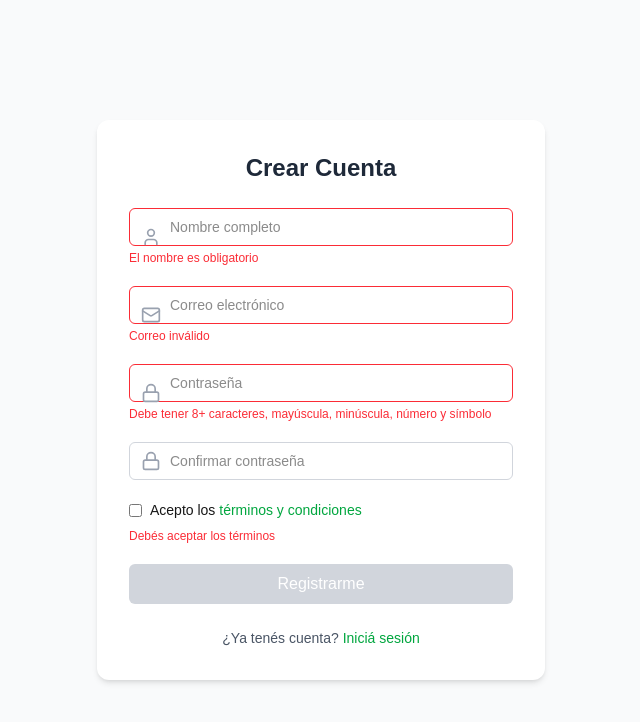
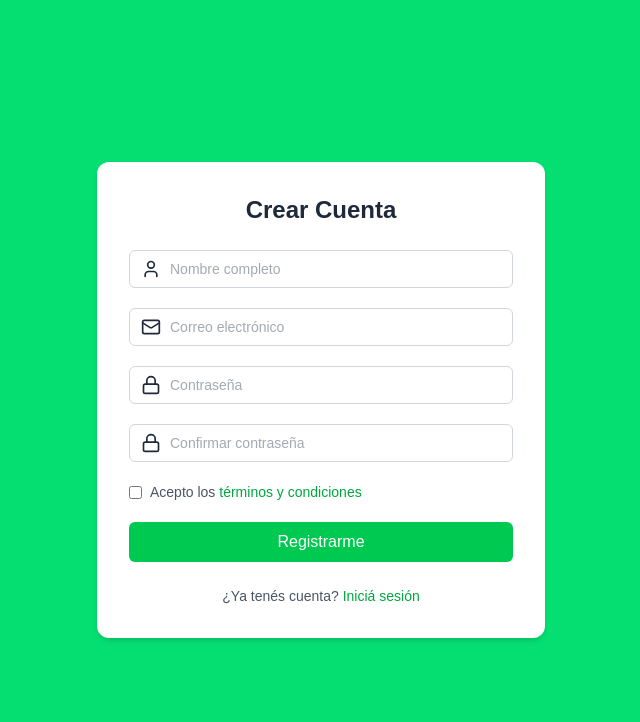
Before and after one commit to franmartos11/ecommerce-omega-soluciones, a Next.js app in the folder ecommerce-omega/: page /Registro in a window 1280 px wide. Shown: the top 722 px of the page, without its empty margins (319-959 px from the left). Built offline with nearby package versions, Linux system fonts and the light colour scheme.

Commit message:
changes on registro tailwind and function

```diff
--- a/ecommerce-omega/src/app/Cart/page.tsx
+++ b/ecommerce-omega/src/app/Cart/page.tsx
@@ -1,4 +1,3 @@
-// src/app/Cart/page.tsx
 'use client';
 
 import { Suspense, useEffect, useState } from 'react';
@@ -11,8 +10,6 @@ import {
 } from '@/utils/CartUtils';
 import Navbar from '../Components/NavigationBar/NavBar';
 import Footer from '../Components/Footer/Footer';
-
-
 
 interface CartItem {
   id: string;
--- a/ecommerce-omega/src/app/Registro/page.tsx
+++ b/ecommerce-omega/src/app/Registro/page.tsx
@@ -3,8 +3,11 @@
 import { useState, useEffect } from 'react';
 import { Mail, Lock, User } from 'lucide-react';
 import Link from 'next/link';
+import { useRouter } from 'next/navigation';
 
 export default function RegisterForm() {
+  const router = useRouter();
+
   const [form, setForm] = useState({
     name: '',
     email: '',
@@ -12,9 +15,9 @@ export default function RegisterForm() {
     confirmPassword: '',
     termsAccepted: false,
   });
-
   const [errors, setErrors] = useState<Record<string, string>>({});
-  const [formValid, setFormValid] = useState(false);
+  const [submitted, setSubmitted] = useState(false);
+  const [loading, setLoading] = useState(false);
 
   const validateEmail = (email: string) =>
     /^[^\s@]+@[^\s@]+\.[^\s@]+$/.test(email);
@@ -22,12 +25,16 @@ export default function RegisterForm() {
   const validatePassword = (password: string) =>
     /^(?=.*[a-z])(?=.*[A-Z])(?=.*\d)(?=.*[\W_]).{8,}$/.test(password);
 
-  useEffect(() => {
+  const validateForm = () => {
     const newErrors: Record<string, string> = {};
 
-    if (!form.name.trim()) newErrors.name = 'El nombre es obligatorio';
+    if (!form.name.trim()) {
+      newErrors.name = 'El nombre es obligatorio';
+    }
 
-    if (!validateEmail(form.email)) newErrors.email = 'Correo inválido';
+    if (!validateEmail(form.email)) {
+      newErrors.email = 'Correo inválido';
+    }
 
     if (!validatePassword(form.password)) {
       newErrors.password =
@@ -43,109 +50,158 @@ export default function RegisterForm() {
     }
 
     setErrors(newErrors);
-    setFormValid(Object.keys(newErrors).length === 0);
-  }, [form]);
-
-  const handleChange = (field: string, value: string | boolean) => {
-    setForm({ ...form, [field]: value });
+    return Object.keys(newErrors).length === 0;
   };
 
-  const handleSubmit = (e: React.FormEvent) => {
+  // Revalida en cada cambio tras el primer submit
+  useEffect(() => {
+    if (submitted) {
+      validateForm();
+    }
+  }, [form, submitted]);
+
+  const handleChange = (
+    field: keyof typeof form,
+    value: string | boolean
+  ) => {
+    setForm((f) => ({ ...f, [field]: value }));
+  };
+
+  const handleSubmit = async (e: React.FormEvent) => {
     e.preventDefault();
-    if (!formValid) return;
+    setSubmitted(true);
 
-    console.log('🔐 Registrando:', form);
-    // Aquí va fetch o axios para enviar al backend
+    if (!validateForm()) {
+      return;
+    }
+
+    setLoading(true);
+    try {
+      const res = await fetch('/api/register', {
+        method: 'POST',
+        headers: { 'Content-Type': 'application/json' },
+        body: JSON.stringify(form),
+      });
+
+      if (res.ok) {
+        // Redirige al login cuando todo salió bien
+        router.push('/Login');
+      } else {
+        const { message } = await res.json();
+        setErrors({ api: message || 'Error al registrar' });
+      }
+    } catch (err) {
+      setErrors({ api: 'No se pudo conectar con el servidor' });
+    } finally {
+      setLoading(false);
+    }
   };
 
   return (
-    <div className="min-h-screen flex items-center justify-center bg-gray-50 px-4">
+    <div className="min-h-screen flex items-center justify-center bg-green-400 px-4">
       <div className="w-full max-w-md bg-white shadow-md rounded-xl p-8">
-        <h2 className="text-2xl font-bold text-center text-gray-800 mb-6">Crear Cuenta</h2>
+        <h2 className="text-2xl font-bold text-center text-gray-800 mb-6">
+          Crear Cuenta
+        </h2>
 
         <form onSubmit={handleSubmit} className="space-y-5">
           {/* Nombre */}
+          <div>
             <div className="relative">
-            <User className="absolute left-3 top-1/2 transform -translate-y-1/2 text-gray-400 w-5 h-5" />
+              <User className="absolute left-3 top-1/2 transform -translate-y-1/2 text-gray-800 w-5 h-5" />
               <input
                 type="text"
                 placeholder="Nombre completo"
-              className={`pl-10 w-full border ${
-                errors.name ? 'border-red-500' : 'border-gray-300'
+                className={`pl-10 text-gray-600 w-full border ${
+                  submitted && errors.name ? 'border-red-500' : 'border-gray-300'
                 } rounded-md py-2 px-3 text-sm outline-none focus:ring-2 ${
-                errors.name ? 'ring-red-400' : 'ring-green-400'
+                  submitted && errors.name ? 'ring-red-400' : 'ring-green-400'
                 }`}
                 value={form.name}
                 onChange={(e) => handleChange('name', e.target.value)}
-              required
               />
-            {errors.name && <p className="text-xs text-red-500 mt-1">{errors.name}</p>}
+            </div>
+            {submitted && errors.name && (
+              <p className="text-xs text-red-500 mt-1">{errors.name}</p>
+            )}
           </div>
 
           {/* Email */}
+          <div>
             <div className="relative">
-            <Mail className="absolute left-3 top-1/2 transform -translate-y-1/2 text-gray-400 w-5 h-5" />
+              <Mail className="absolute left-3 top-1/2 transform -translate-y-1/2 text-gray-800 w-5 h-5" />
               <input
                 type="email"
                 placeholder="Correo electrónico"
-              className={`pl-10 w-full border ${
-                errors.email ? 'border-red-500' : 'border-gray-300'
+                className={`pl-10 text-gray-600 w-full border ${
+                  submitted && errors.email ? 'border-red-500' : 'border-gray-300'
                 } rounded-md py-2 px-3 text-sm outline-none focus:ring-2 ${
-                errors.email ? 'ring-red-400' : 'ring-green-400'
+                  submitted && errors.email ? 'ring-red-400' : 'ring-green-400'
                 }`}
                 value={form.email}
                 onChange={(e) => handleChange('email', e.target.value)}
-              required
               />
-            {errors.email && <p className="text-xs text-red-500 mt-1">{errors.email}</p>}
+            </div>
+            {submitted && errors.email && (
+              <p className="text-xs text-red-500 mt-1">{errors.email}</p>
+            )}
           </div>
 
           {/* Contraseña */}
+          <div>
             <div className="relative">
-            <Lock className="absolute left-3 top-1/2 transform -translate-y-1/2 text-gray-400 w-5 h-5" />
+              <Lock className="absolute left-3 top-1/2 transform -translate-y-1/2 text-gray-800 w-5 h-5" />
               <input
                 type="password"
                 placeholder="Contraseña"
-              className={`pl-10 w-full border ${
-                errors.password ? 'border-red-500' : 'border-gray-300'
+                className={`pl-10 text-gray-600 w-full border ${
+                  submitted && errors.password ? 'border-red-500' : 'border-gray-300'
                 } rounded-md py-2 px-3 text-sm outline-none focus:ring-2 ${
-                errors.password ? 'ring-red-400' : 'ring-green-400'
+                  submitted && errors.password ? 'ring-red-400' : 'ring-green-400'
                 }`}
                 value={form.password}
                 onChange={(e) => handleChange('password', e.target.value)}
-              required
               />
-            {errors.password && <p className="text-xs text-red-500 mt-1">{errors.password}</p>}
+            </div>
+            {submitted && errors.password && (
+              <p className="text-xs text-red-500 mt-1">{errors.password}</p>
+            )}
           </div>
 
           {/* Confirmar contraseña */}
+          <div>
             <div className="relative">
-            <Lock className="absolute left-3 top-1/2 transform -translate-y-1/2 text-gray-400 w-5 h-5" />
+              <Lock className="absolute left-3 top-1/2 transform -translate-y-1/2 text-gray-800 w-5 h-5" />
               <input
                 type="password"
                 placeholder="Confirmar contraseña"
-              className={`pl-10 w-full border ${
-                errors.confirmPassword ? 'border-red-500' : 'border-gray-300'
+                className={`pl-10 text-gray-600 w-full border ${
+                  submitted && errors.confirmPassword
+                    ? 'border-red-500'
+                    : 'border-gray-300'
                 } rounded-md py-2 px-3 text-sm outline-none focus:ring-2 ${
-                errors.confirmPassword ? 'ring-red-400' : 'ring-green-400'
+                  submitted && errors.confirmPassword
+                    ? 'ring-red-400'
+                    : 'ring-green-400'
                 }`}
                 value={form.confirmPassword}
                 onChange={(e) => handleChange('confirmPassword', e.target.value)}
-              required
               />
-            {errors.confirmPassword && (
-              <p className="text-xs text-red-500 mt-1">{errors.confirmPassword}</p>
+            </div>
+            {submitted && errors.confirmPassword && (
+              <p className="text-xs text-red-500 mt-1">
+                {errors.confirmPassword}
+              </p>
             )}
           </div>
 
           {/* Términos */}
-          <div className="text-sm flex items-center gap-2">
+          <div className="flex items-center gap-2 text-gray-600 text-sm">
             <input
               type="checkbox"
               checked={form.termsAccepted}
               onChange={(e) => handleChange('termsAccepted', e.target.checked)}
               className="accent-green-500"
-              required
             />
             <span>
               Acepto los{' '}
@@ -154,27 +210,37 @@ export default function RegisterForm() {
               </Link>
             </span>
           </div>
-          {errors.termsAccepted && (
-            <p className="text-xs text-red-500 -mt-3">{errors.termsAccepted}</p>
+          {submitted && errors.termsAccepted && (
+            <p className="text-xs text-red-500 -mt-3">
+              {errors.termsAccepted}
+            </p>
+          )}
+
+          {/* Error API */}
+          {submitted && errors.api && (
+            <p className="text-sm text-red-500">{errors.api}</p>
           )}
 
           {/* Botón */}
           <button
             type="submit"
-            disabled={!formValid}
+            disabled={loading}
             className={`w-full text-white py-2 rounded-md transition ${
-              formValid
-                ? 'bg-green-500 hover:bg-green-600'
-                : 'bg-gray-300 cursor-not-allowed'
+              loading
+                ? 'bg-gray-400 cursor-not-allowed'
+                : 'bg-green-500 hover:bg-green-600'
             }`}
           >
-            Registrarme
+            {loading ? 'Registrando...' : 'Registrarme'}
           </button>
         </form>
 
         <p className="text-sm text-center text-gray-600 mt-6">
           ¿Ya tenés cuenta?{' '}
-          <Link href="/login" className="text-green-600 hover:underline font-medium">
+          <Link
+            href="/Login"
+            className="text-green-600 hover:underline font-medium"
+          >
             Iniciá sesión
           </Link>
         </p>
```
Lines whose indentation alone changed are shown as unchanged.
